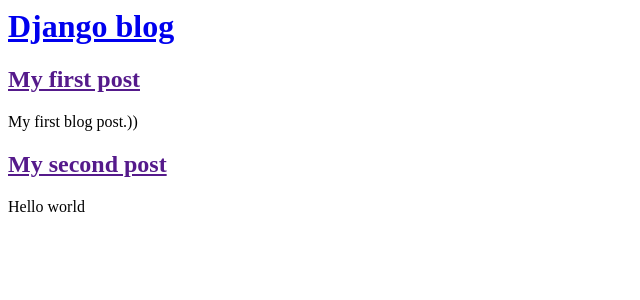
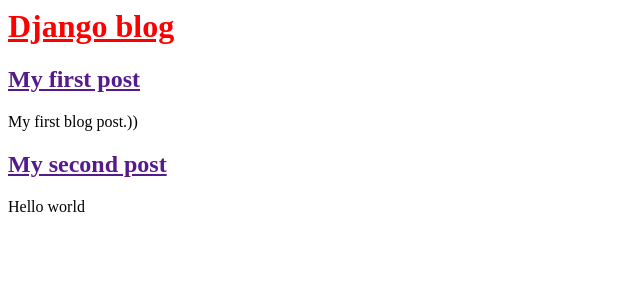
Before and after one commit to SStefanovskyi/blog, a Django app: page / in a window 1280 px wide. Shown: the top 300 px of the page, without its empty margins (0-640 px from the left). Run offline with Django 3.2, Linux system fonts and the light colour scheme; data comes from the database, SQL or seed files in the repository.

Commit message:
add header css

```diff
--- a/blog_project/settings.py
+++ b/blog_project/settings.py
@@ -119,3 +119,5 @@
 # https://docs.djangoproject.com/en/3.0/howto/static-files/
 
 STATIC_URL = '/static/'
+
+STATICFILES_DIRS = [os.path.join(BASE_DIR, 'static')]
--- /dev/null
+++ b/static/css/base.css
@@ -0,0 +1,3 @@
+header h1 a {
+    color: red;
+}
--- a/templates/base.html
+++ b/templates/base.html
@@ -1,7 +1,9 @@
 <!-- templates/base.html -->
+{% load static %}
 <html>
     <head>
         <title>Django blog</title>
+        <link href="{% static 'css/base.css' %}" rel="stylesheet">
     </head>
     <body>
         <header>
```
